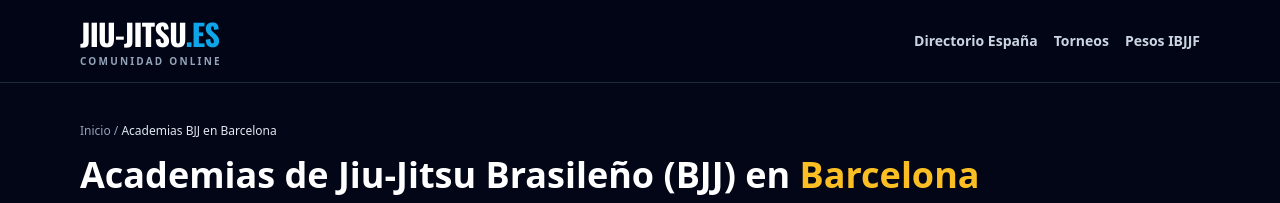
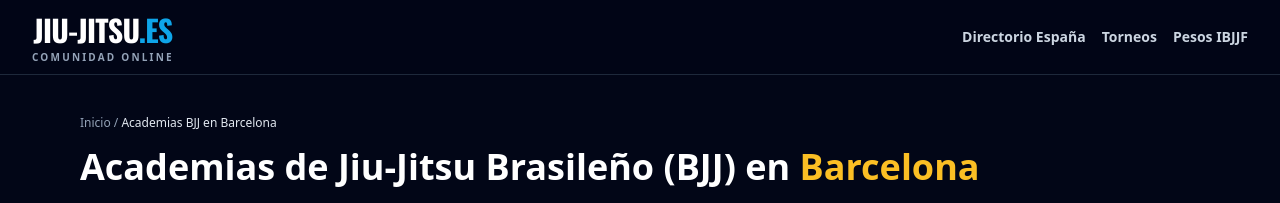
Before and after one commit to guaschgustavo/jiu-jitsu-es, a plain HTML site: page barcelona/index.html in a window 1280 px wide. Shown: the top 203 px of the page. Drawn offline with nearby package versions, Linux system fonts and the light colour scheme.

```diff
--- a/barcelona/index.html
+++ b/barcelona/index.html
@@ -15,8 +15,8 @@
 <body class="bg-slate-950 text-slate-100 min-h-screen flex flex-col">
 
   <header class="border-b border-slate-800 bg-slate-950/90 sticky top-0 z-50 backdrop-blur">
-    <div class="max-w-6xl mx-auto px-4 py-4 flex items-center justify-between">
-      <a href="/" class="flex flex-col leading-none group">
+    <div class="max-w-7xl mx-auto px-4 sm:px-6 lg:px-8 py-3 flex items-center justify-between">
+      <a href="/" class="flex flex-col items-center leading-none group">
         <span style="font-family: 'Oswald', sans-serif;" class="text-3xl font-bold tracking-tight text-white">JIU-JITSU<span class="text-sky-500">.ES</span></span>
         <span class="text-[10px] font-semibold tracking-[0.22em] text-slate-400 uppercase mt-1">COMUNIDAD ONLINE</span>
       </a>
```
Also changed, not shown: madrid/index.html (+2 -2 lines), malaga/index.html (+2 -2 lines), sevilla/index.html (+2 -2 lines), valencia/index.html (+2 -2 lines).
